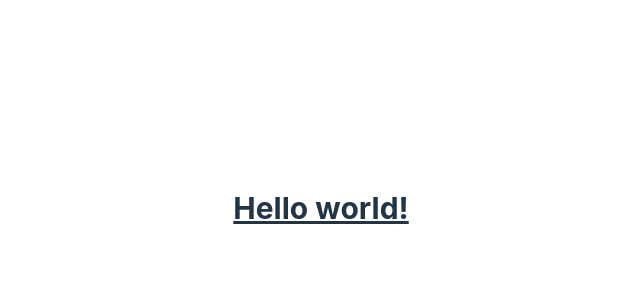
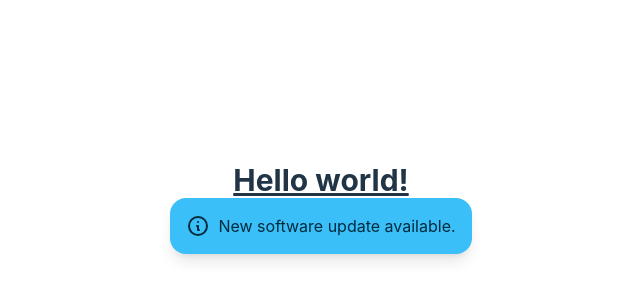
Before and after one commit to Ellomend/bloge, a Vue app: page / in a window 1280 px wide. Shown: the part 192-492 px from the top of the page, without its empty margins (319-959 px from the left). Built offline with nearby package versions, Linux system fonts and the light colour scheme.

Commit message:
daisy ui

```diff
--- a/package.json
+++ b/package.json
@@ -9,6 +9,7 @@
     "preview": "vite preview"
   },
   "dependencies": {
+    "daisyui": "^2.31.0",
     "vue": "^3.2.37"
   },
   "devDependencies": {
--- a/src/App.vue
+++ b/src/App.vue
@@ -3,7 +3,16 @@
 </script>
 
 <template>
-  <h1 class="text-3xl font-bold underline">
-    Hello world!
-  </h1>
+  <div>
+    <h1 class="text-3xl font-bold underline">
+      Hello world!
+    </h1>
+    <div class="alert alert-info shadow-lg">
+      <div>
+        <svg xmlns="http://www.w3.org/2000/svg" fill="none" viewBox="0 0 24 24" class="stroke-current flex-shrink-0 w-6 h-6"><path stroke-linecap="round" stroke-linejoin="round" stroke-width="2" d="M13 16h-1v-4h-1m1-4h.01M21 12a9 9 0 11-18 0 9 9 0 0118 0z"></path></svg>
+        <span>New software update available.</span>
+      </div>
+    </div>
+  </div>
+
 </template>
--- a/tailwind.config.cjs
+++ b/tailwind.config.cjs
@@ -6,5 +6,5 @@ module.exports = {
   ],  theme: {
     extend: {},
   },
-  plugins: [],
+  plugins: [require("daisyui")],
 }
```
Also changed, not shown: 2 other files (tests, documents, lock files or other folders).
